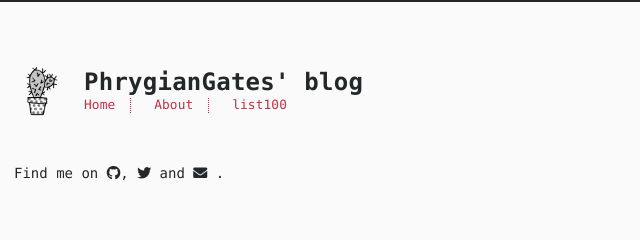
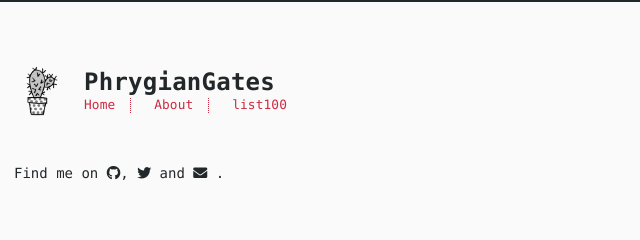
Before and after one commit to PhrygianGates/PhrygianGates.github.io, a plain HTML site: page index.html in a window 1280 px wide. Shown: the top 240 px of the page, 274-914 px from the left. Drawn offline with Linux system fonts and the light colour scheme.

Commit message:
Site updated: 2022-02-16 17:57:07

```diff
--- a/index.html
+++ b/index.html
@@ -7,9 +7,9 @@
     <meta name="HandheldFriendly" content="True">
     <meta name="viewport" content="width=device-width, initial-scale=1, maximum-scale=1" />
     <meta property="og:type" content="website">
-<meta property="og:title" content="PhrygianGates&#39; blog">
+<meta property="og:title" content="PhrygianGates">
 <meta property="og:url" content="http://example.com/index.html">
-<meta property="og:site_name" content="PhrygianGates&#39; blog">
+<meta property="og:site_name" content="PhrygianGates">
 <meta property="og:locale" content="en_US">
 <meta property="article:author" content="PhrygianGates">
 <meta name="twitter:card" content="summary">
@@ -32,7 +32,7 @@
 
 
     <!-- title -->
-    <title>PhrygianGates&#39; blog</title>
+    <title>PhrygianGates</title>
     <!-- styles -->
 
 <link rel="stylesheet" href="/css/style.css">
@@ -60,7 +60,7 @@
 
 
     <div id="title">
-      <h1>PhrygianGates&#39; blog</h1>
+      <h1>PhrygianGates</h1>
     </div>
   </a>
   <div id="nav">
```
Also changed, not shown: 2022/02/16/hello-world/index.html (+1 -1 lines), about/index.html (+2 -2 lines), archives/2022/02/index.html (+3 -3 lines), archives/2022/index.html (+3 -3 lines), archives/index.html (+3 -3 lines), list100/index.html (+2 -2 lines), tags/life/index.html (+3 -3 lines).
